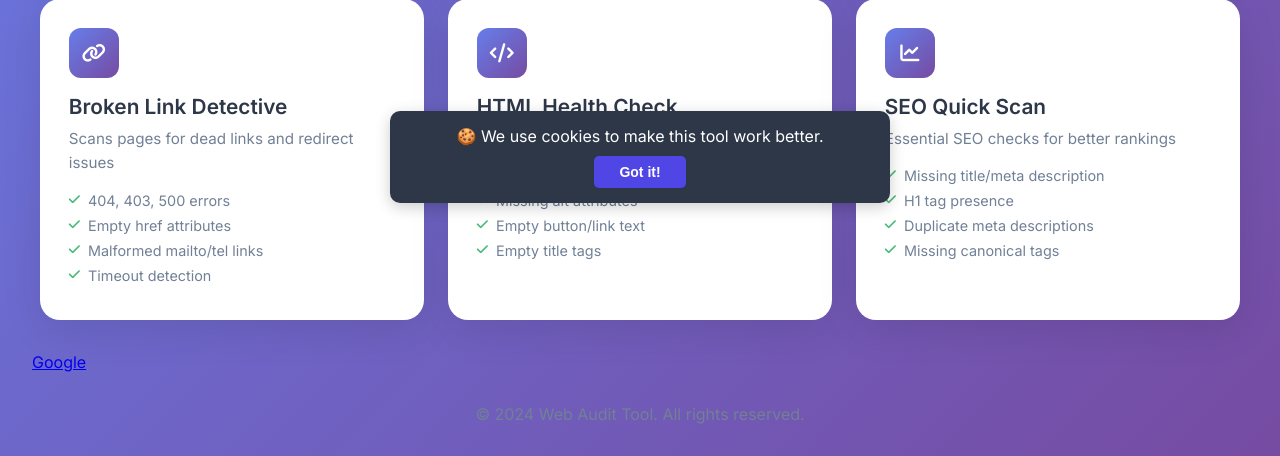
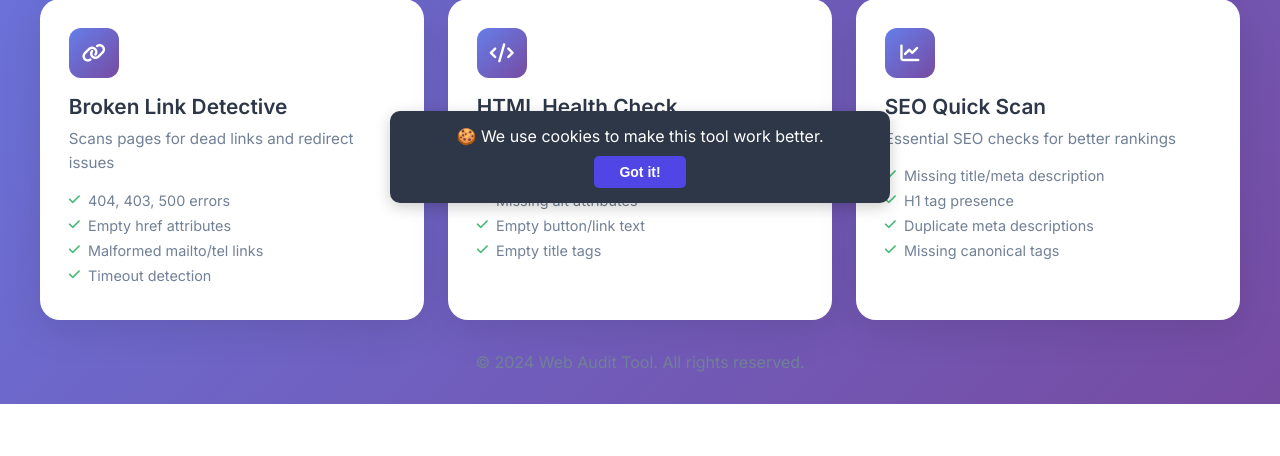
Before and after one commit to HeilotiaStudio/WebChecker, a Flask app: page / in a window 1280 px wide. Shown: the part 577-1033 px from the top of the page. After the commit the page ends 981 px from the top, so only its background shows below. Run offline with Flask 3, Linux system fonts and the light colour scheme.

Commit message:
Comment out Google link in index.html
Comment out the Google link in index.html

```diff
--- a/templates/index.html
+++ b/templates/index.html
@@ -107,7 +107,7 @@
         </div>
     </div>
 
-    <a href="#">Google</a>
+   <!-- <a href="#">Google</a>-->
 
     <script>
         async function startScan() {
```
